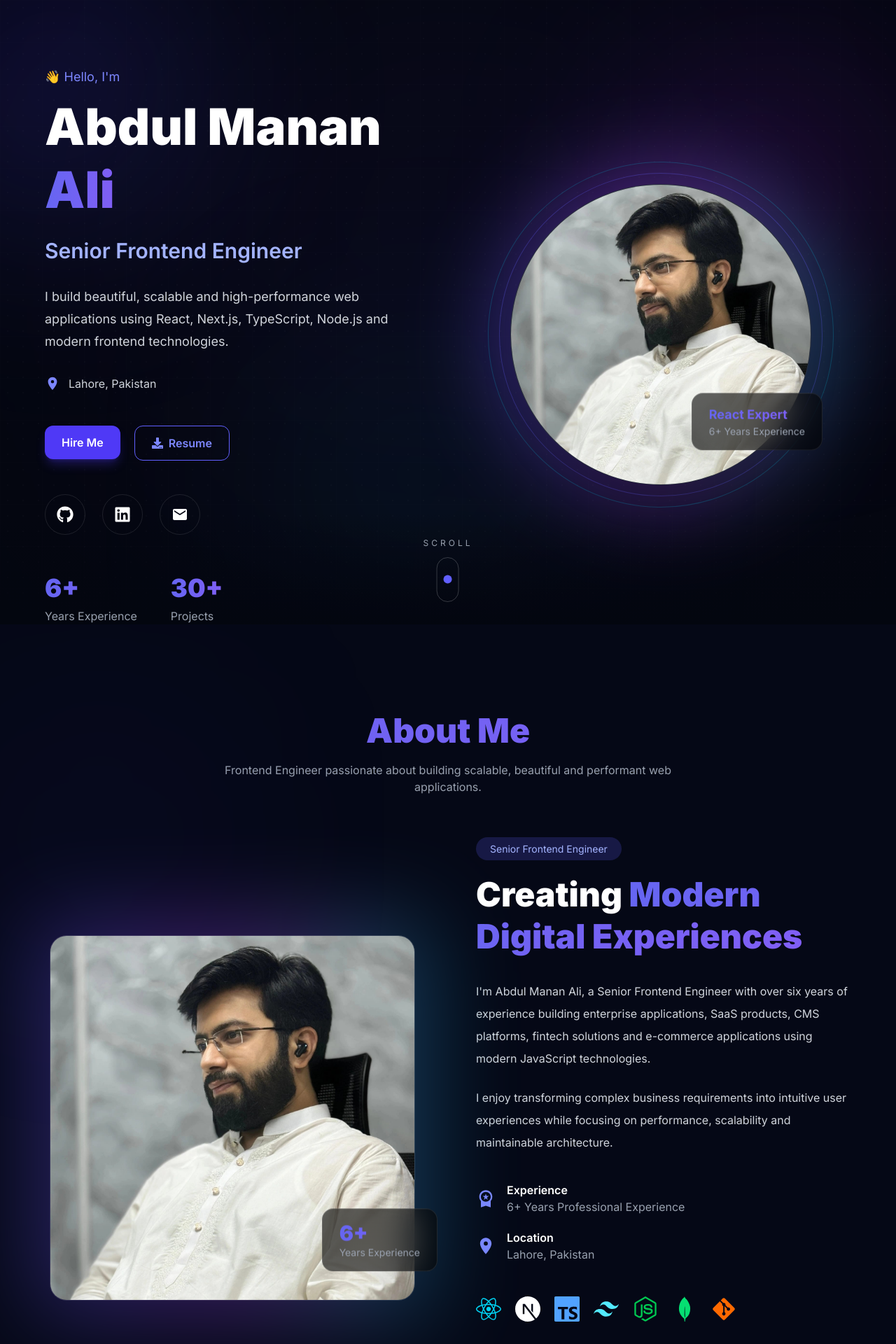
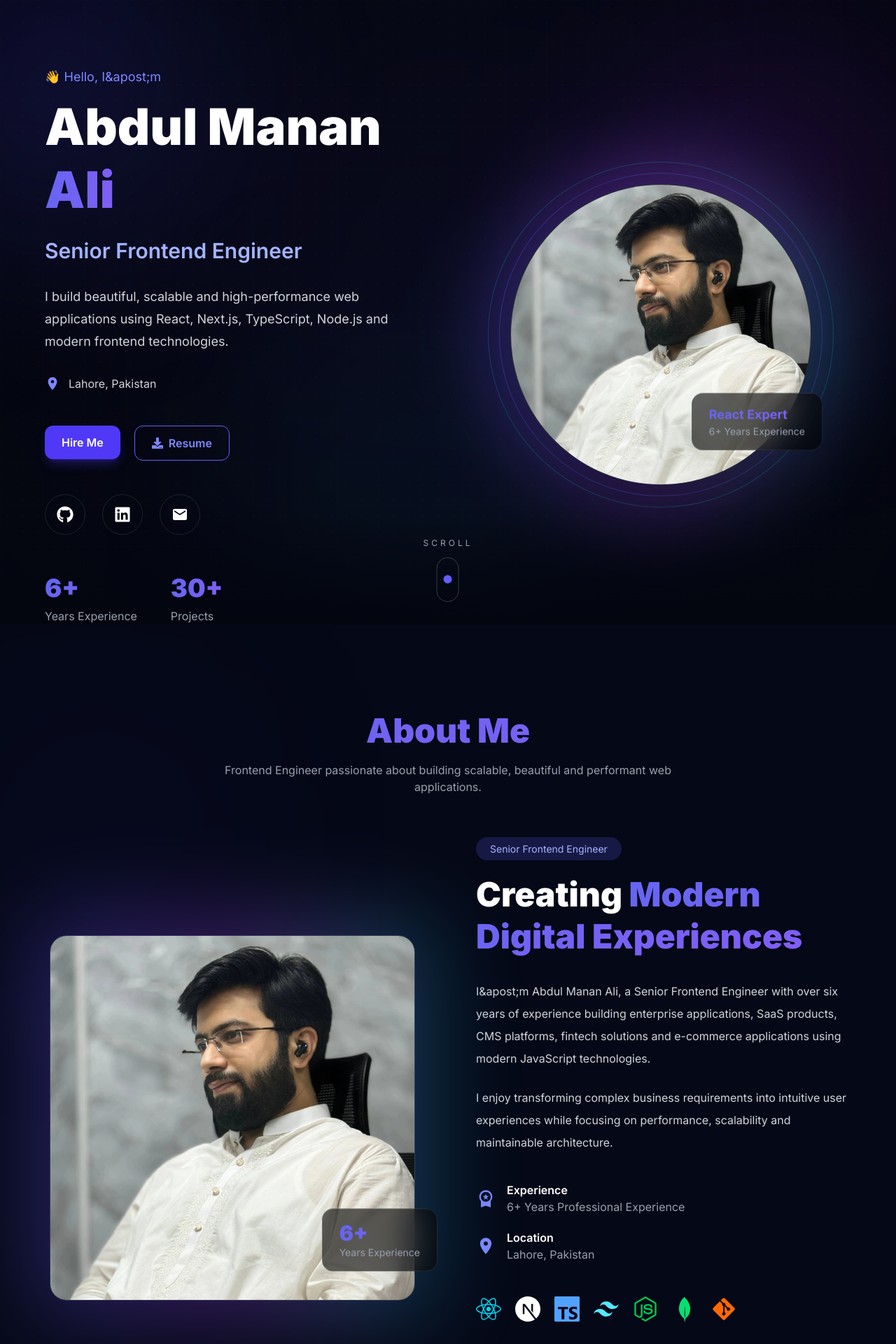
Before and after one commit to manan222/portfolio, a Next.js app: page / in a window 1280 px wide. Shown: the top 1920 px of the page at 70% size. Built offline with nearby package versions, Linux system fonts and the light colour scheme.

Commit message:
single quote error is removed

```diff
--- a/app/not-found.tsx
+++ b/app/not-found.tsx
@@ -10,7 +10,7 @@ export default function NotFound() {
       </h2>
 
       <p className="mt-3 max-w-lg text-center text-gray-400">
-        The page you are looking for doesn't exist.
+        The page you are looking for doesn&apost; exist.
       </p>
 
       <Link
--- a/sections/About/AboutContent.tsx
+++ b/sections/About/AboutContent.tsx
@@ -97,7 +97,7 @@ export default function AboutContent() {
         </h2>
 
         <p className="mt-8 leading-8 text-gray-300">
-          I'm Abdul Manan Ali, a Senior Frontend Engineer with over
+          I&apost;m Abdul Manan Ali, a Senior Frontend Engineer with over
           six years of experience building enterprise applications,
           SaaS products, CMS platforms, fintech solutions and
           e-commerce applications using modern JavaScript technologies.
--- a/sections/Contact/Contact.tsx
+++ b/sections/Contact/Contact.tsx
@@ -23,8 +23,8 @@ export default function Contact() {
 
       <Container>
         <SectionHeading
-          title="Let's Work Together"
-          subtitle="Interested in working together or have a project in mind? I'd love to hear from you."
+          title="Let&apost;s Work Together"
+          subtitle="Interested in working together or have a project in mind? I&apost;d love to hear from you."
         />
 
         <motion.div
--- a/sections/Contact/ContactInfo.tsx
+++ b/sections/Contact/ContactInfo.tsx
@@ -21,11 +21,11 @@ export default function ContactInfo() {
         </span>
 
         <h2 className="mt-5 text-4xl font-bold text-white">
-          Let's build something amazing together.
+          Let&apost;s build something amazing together.
         </h2>
 
         <p className="mt-5 leading-8 text-gray-400">
-          I'm always interested in discussing new opportunities,
+          I&apost;m always interested in discussing new opportunities,
           React & Next.js projects, enterprise applications,
           or simply connecting with fellow developers.
         </p>
--- a/sections/Hero/HeroContent.tsx
+++ b/sections/Hero/HeroContent.tsx
@@ -33,7 +33,7 @@ export default function HeroContent() {
             transition={{ duration: .6 }}
             className="mb-3 text-lg text-indigo-400"
           >
-            👋 Hello, I'm
+            👋 Hello, I&apost;m
           </motion.p>
 
           <motion.h1
--- a/sections/Projects/Projects.tsx
+++ b/sections/Projects/Projects.tsx
@@ -56,14 +56,13 @@ export default function Projects() {
       <Container>
         <SectionHeading
           title="Featured Projects"
-          subtitle="A selection of enterprise applications, CMS platforms, SaaS products and MERN applications I've built."
+          subtitle="A selection of enterprise applications, CMS platforms, SaaS products and MERN applications I&apost;ve built."
         />
 
         <ProjectFilter
           categories={[...PROJECT_CATEGORIES]}
           selected={selectedCategory}
           onChange={(category)=> {
-            console.log('category from child ==========>', category);
             setSelectedCategory(category)
           }}
         />
```
